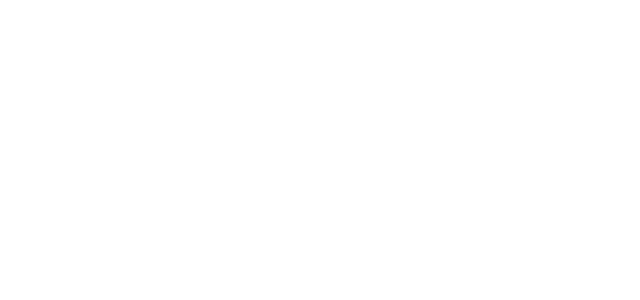
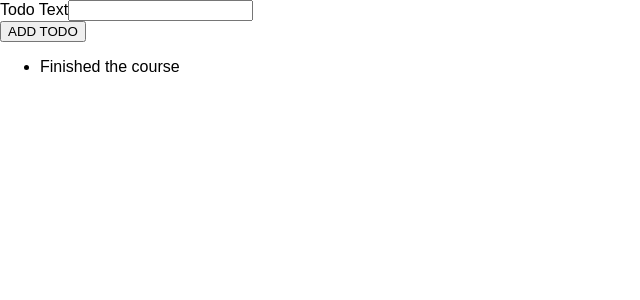
Before and after one commit to simonesquad/more-react-ts, a React (Create React App) app in the folder my-app/: page / in a window 1280 px wide. Shown: the top 300 px of the page, without its empty margins (0-640 px from the left). Built offline with nearby package versions, Linux system fonts and the light colour scheme.

Commit message:
added todo components

```diff
--- a/my-app/src/App.tsx
+++ b/my-app/src/App.tsx
@@ -1,8 +1,14 @@
 import React from 'react';
 
-function App() {
+import TodoList from './components/TodoList';
+import NewTodo from './components/NewTodo';
+
+const App: React.FC = () => {
+  const todos = [{ id: 't1', text: 'Finished the course' }];
   return (
     <div className="App">
+      <NewTodo />
+      <TodoList items={todos}/>
 
     </div>
   );
--- /dev/null
+++ b/my-app/src/components/NewTodo.tsx
@@ -0,0 +1,23 @@
+import React, { useRef } from 'react';
+
+const NewTodo: React.FC = () => {
+    const textInputRef = useRef<HTMLInputElement>(null);
+
+    const todoSubmitHandler = (event: React.FormEvent) => {
+        event.preventDefault();
+        const enteredText = textInputRef.current!.value;
+        console.log(enteredText);
+    };
+
+    return (
+    <form onSubmit={todoSubmitHandler}>
+        <div>
+            <label htmlFor="todo-text">Todo Text</label>
+            <input type="text" id="todo-text" ref={textInputRef} />
+        </div>
+        <button type="submit">ADD TODO</button>
+    </form>
+    );
+};
+
+export default NewTodo;
--- /dev/null
+++ b/my-app/src/components/TodoList.tsx
@@ -0,0 +1,15 @@
+import React from 'react';
+
+interface TodoListProps {
+    items: {id: string, text: string}[];
+}
+
+const TodoList: React.FC<TodoListProps> = props => {
+    return <ul>
+        {props.items.map(todo => (
+        <li key={todo.id}>{todo.text}</li>
+        ))}
+    </ul>
+};
+
+export default TodoList;
```
